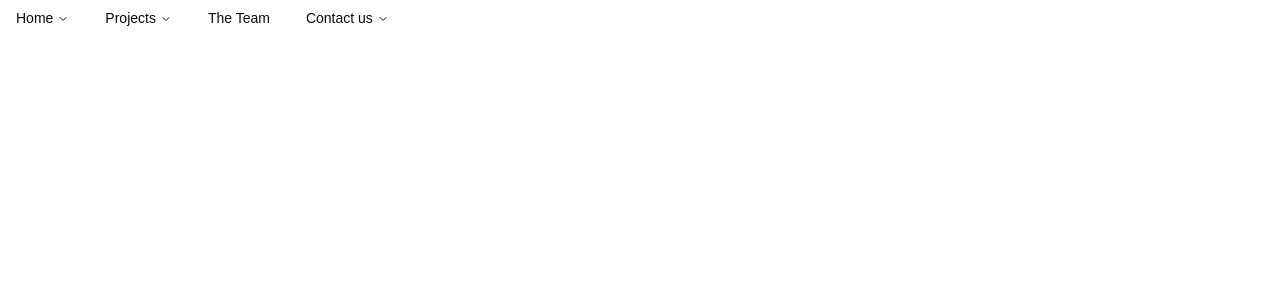
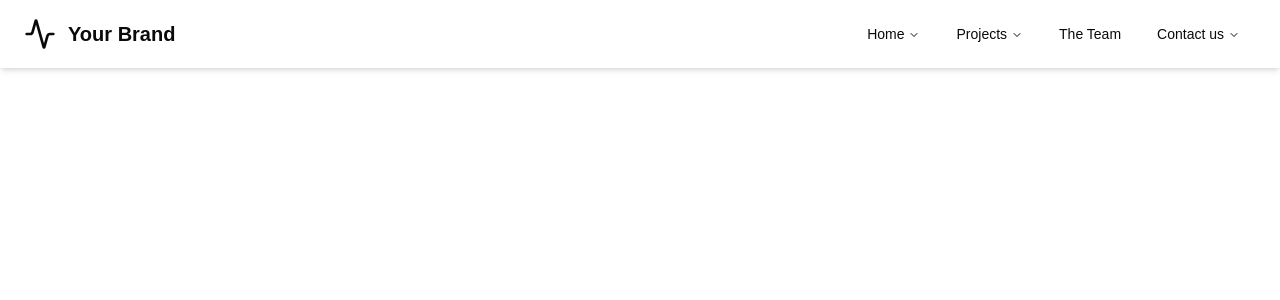
Before and after one commit to JaylenLuc/Castillon-Bros-Glazing-Page, a Next.js app in the folder castillon-bros-glazing-app/: page / in a window 1280 px wide. Shown: the top 300 px of the page. Built offline with nearby package versions, Linux system fonts and the light colour scheme.

Commit message:
logo and title

```diff
--- a/castillon-bros-glazing-app/components/navBar.tsx
+++ b/castillon-bros-glazing-app/components/navBar.tsx
@@ -66,8 +66,15 @@ export function NavBar() {
     //contact us
 
   return (
+    <nav className="flex items-center justify-between px-6 py-4 bg-white shadow-md">
+      {/* Left: Logo + Title */}
+      <div className="flex items-center space-x-3">
+        <Icons.logo className="h-8 w-8" /> {/* Your Logo */}
+        <span className="text-xl font-bold">Your Brand</span>
+      </div>
+      <div className="flex justify-end">
         <NavigationMenu>
-      <NavigationMenuList>
+          <NavigationMenuList className="ml-auto">
             <NavigationMenuItem>
               <NavigationMenuTrigger>Home</NavigationMenuTrigger>
               <NavigationMenuContent>
@@ -128,6 +135,8 @@ export function NavBar() {
           </NavigationMenuList>
 
         </NavigationMenu>
+      </div>
+    </nav>
   )
 }
 
```
Lines whose indentation alone changed are shown as unchanged.
